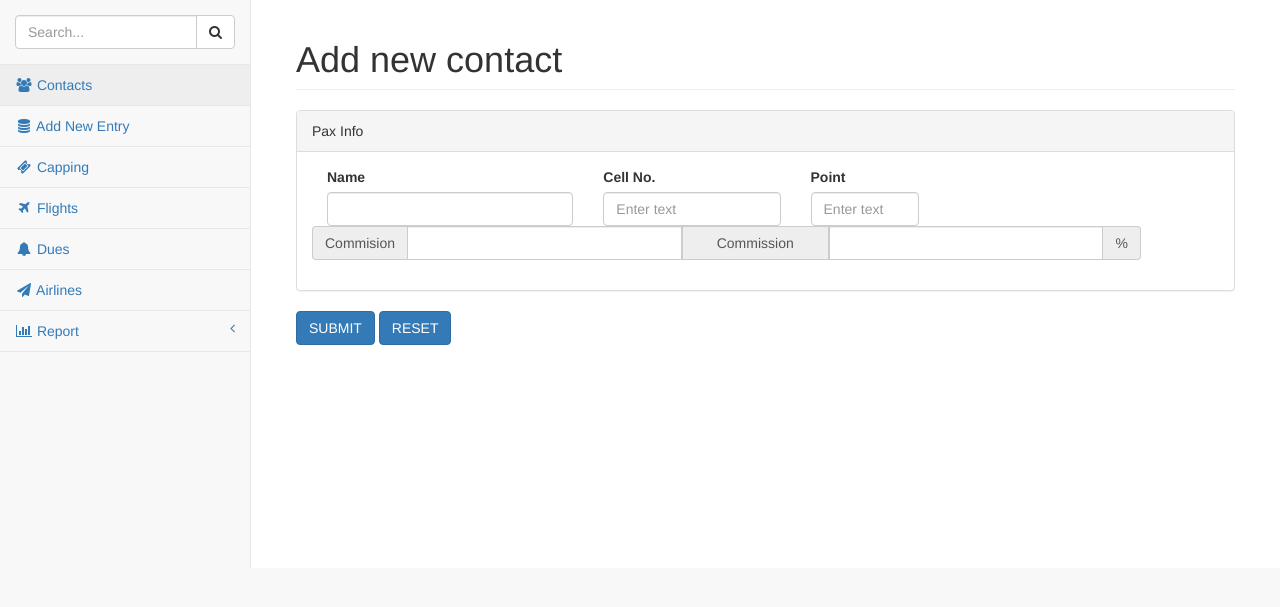
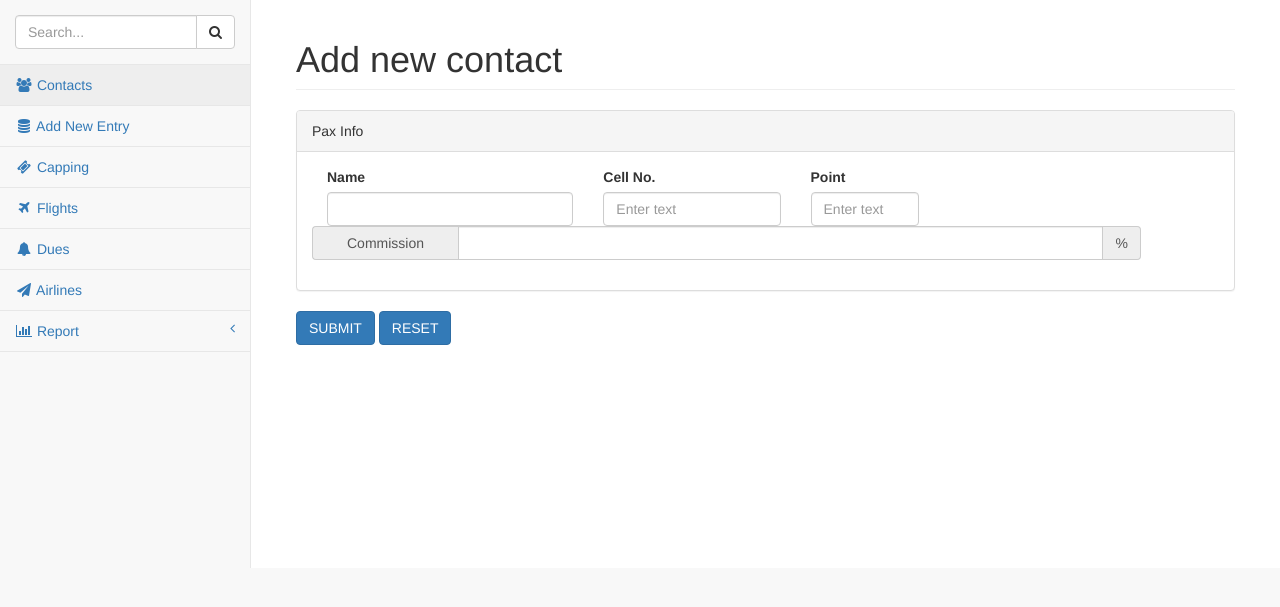
Before and after one commit to sadik061/AgencyTicketBooking, a PHP site: page /pages/Contacts.php in a window 1280 px wide. Shown: the part 51-658 px from the top of the page. Run offline with PHP 8.4, Linux system fonts and the light colour scheme; the visitor is signed in with stand-in values (Sample User, id 1).

```diff
--- a/pages/Contacts.php
+++ b/pages/Contacts.php
@@ -54,9 +54,6 @@
                                 </div>
                                 <div class="form-group input-group" style="margin-top: 24px;">
 
-                                    <span class="input-group-addon">Commision</span>
-                                    <input id="commision" name="Commission" type="text" class="form-control">
-
                                     <span class="input-group-addon" style="padding: 6px 34px;">Commission</span>
                                     <input id="Comission" name="Comission"  class="form-control">
                                     <span class="input-group-addon">%</span>
```
